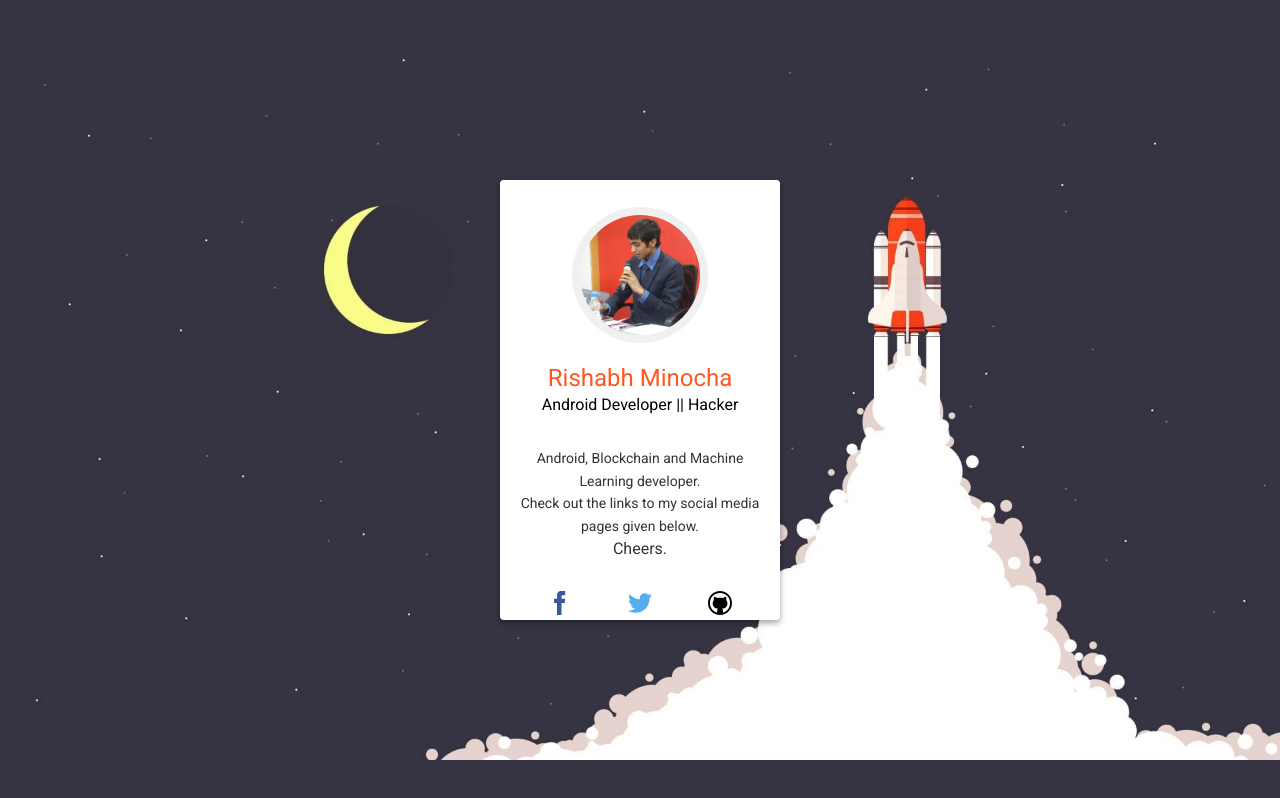
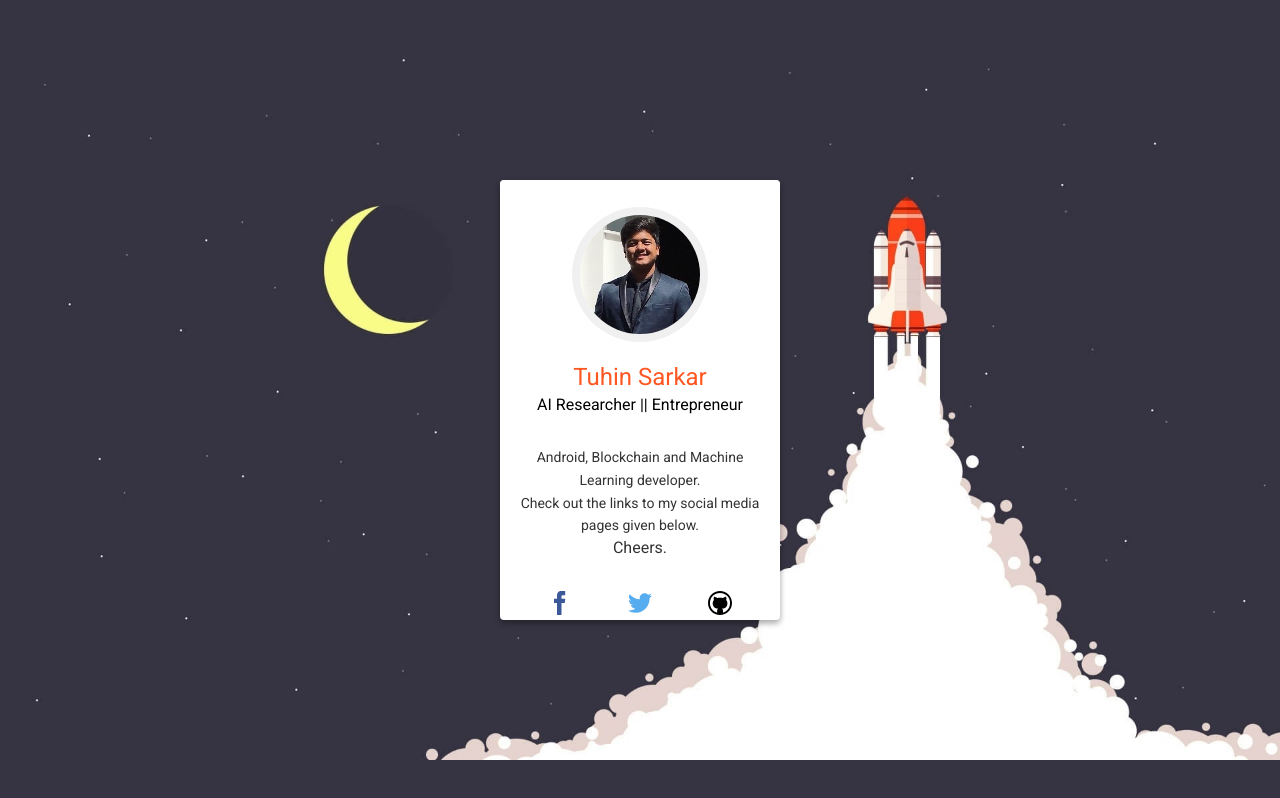
Before and after one commit to 7uhinn/7uhinn.github.io, a plain HTML site: page index.html in a window 1280 px wide. Drawn offline with Linux system fonts and the light colour scheme.

Commit message:
personalized

```diff
--- a/index.html
+++ b/index.html
@@ -4,12 +4,12 @@
 <head>
 	<meta charset="utf-8">
 	<meta http-equiv="X-UA-Compatible" content="IE=edge">
-	<meta name="description" content="Rishabh Minocha's Cool Website">
+	<meta name="description" content="Tuhin Sarkar Official Website">
 	<meta name="copyright" content="Website : Vikram Tiwari - MIT Liscense. Material Design - Google - Apache Liscence">
-	<meta name="keywords" content="Rishabh, Minocha, GDG New Delhi, The Shri Ram School Moulsari, Google, Hacker, Android developer">
+	<meta name="keywords" content="Tuhin, Sarkar, SRM AP, UC Berkeley, Google, Hacker, AI Researcher">
 	<meta name="robots" content="index,follow">
 	<meta name="viewport" content="width=device-width, initial-scale=1">
-	<title>Rishabh Minocha</title>
+	<title>Tuhin Sarkar</title>
 
 	<link rel="stylesheet" href="style.css" media="screen" title="no title" charset="utf-8">
 </head>
@@ -19,13 +19,13 @@
 	<aside class="profile-card">
 		<header>
 			<!-- here’s the avatar -->
-			<a href="https://plus.google.com/100579267797712131989/">
-				<img src="./assets/rishabh.jpg" />
+			<a href="https://drive.google.com/file/d/1cQ0aecG9_xBLTwaLITH1GQ9FsrLhOCc3/view?usp=sharing">
+				<img src="./assets/formal.jpg" />
 			</a>
 			<!-- the username -->
-			<h1>Rishabh Minocha</h1>
+			<h1>Tuhin Sarkar</h1>
 			<!-- and role or location -->
-			<h2>Android Developer || Hacker</h2>
+			<h2>AI Researcher || Entrepreneur</h2>
 
 		</header>
 
```
Also changed, not shown: assets/formal.JPG (added), assets/rishabh.jpg (deleted), 1 other file.
